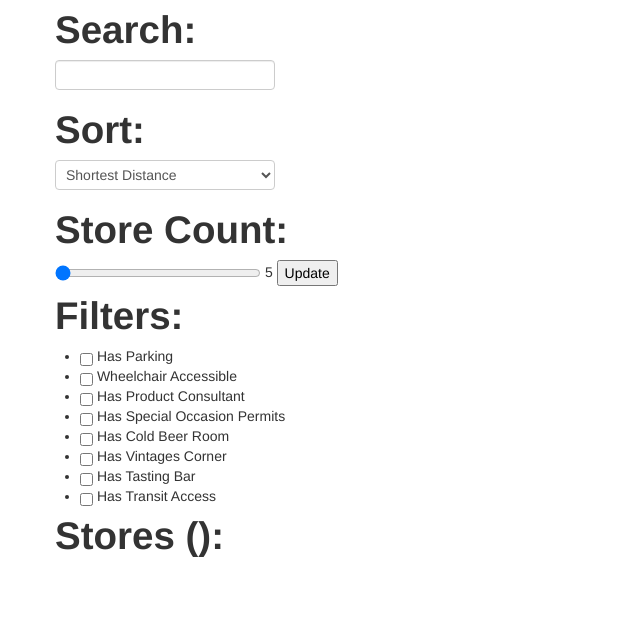
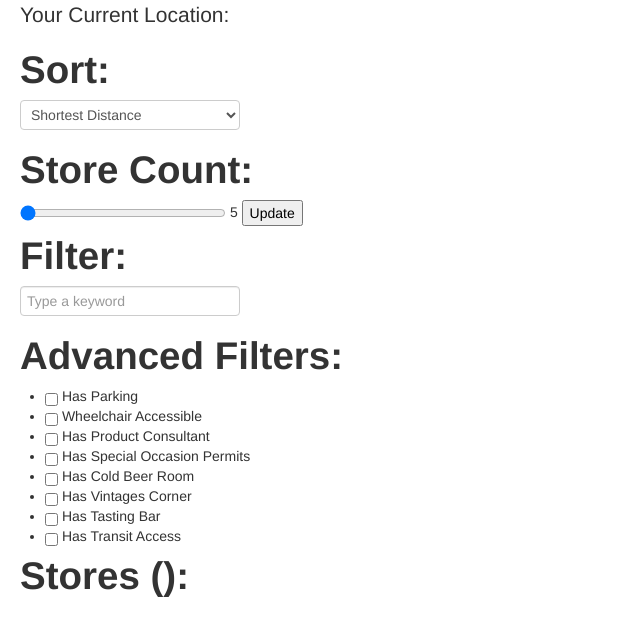
Before and after one commit to stevebosworth/beer_me, a website: page app/index.html in a window 1280 px wide. Shown: the whole page, without its empty margins (0-640 px from the left). Drawn offline with Linux system fonts and the light colour scheme.

Commit message:
Pushed small visual changes

```diff
--- a/app/index.html
+++ b/app/index.html
@@ -40,7 +40,7 @@
         <![endif]-->
 
         <!-- Add your site or application content here -->
-        <div class="container" ng-view></div>
+        <div class="container-fluid" ng-view></div>
 
         <!-- Google Analytics: change UA-XXXXX-X to be your site's ID. -->
         <script>
--- a/app/views/main.html
+++ b/app/views/main.html
@@ -1,6 +1,9 @@
+<div class="row-fluid">
+    <div class="span4">
 
-<h1>Search:</h1>
-<input type="text" ng-model="search"/>
+        <p class="lead">
+            Your Current Location: {{currentLocation}}
+        </p>
 
         <h1>Sort:</h1>
         <select ng-model="orderStores">
@@ -13,7 +16,10 @@
         <input type="range" name="radius" ng-model="radius" min="5" max="50"> {{radius}}
         <button ng-click="performSearch()">Update</button>
 
-<h1>Filters:</h1>
+        <h1>Filter:</h1>
+        <input type="text" ng-model="search" placeholder="Type a keyword" />
+
+        <h1>Advanced Filters:</h1>
         <ul>
             <li><input type="checkbox" data-ng-model="query.has_parking" ng-true-value="true" ng-false-value="" > Has Parking</li>
             <li><input type="checkbox" data-ng-model="query.has_wheelchair_accessability" ng-true-value="true" ng-false-value="" > Wheelchair Accessible</li>
@@ -27,7 +33,6 @@
 
 
         <h1>Stores ({{filtered.length}}):</h1>
-
         <ul>
             <li ng-repeat="store in filtered = (storesList | filter: query | filter: search) | orderBy: orderStores">
                 <a href="#/store/{{store.id}}">{{store.name}}</a>
@@ -36,12 +41,12 @@
                     <li>Address: {{store.address_line_1}} {{store.address_line_2}}</li>
                     <li>Distance: {{store.distance_in_meters | mtokm}}</li>
                     <li>Parking: {{store.has_parking | yesno}}</li>
+                    <li style="display: none;">{{store.tags}}</li>
                 </ul>
             </li>
         </ul>
-
-{{currentLocation}}
-
+    </div>
+    <div class="span8">
         <div id="canvas"></div>
-
     </div>
+</div>
```
Lines whose indentation alone changed are shown as unchanged.
